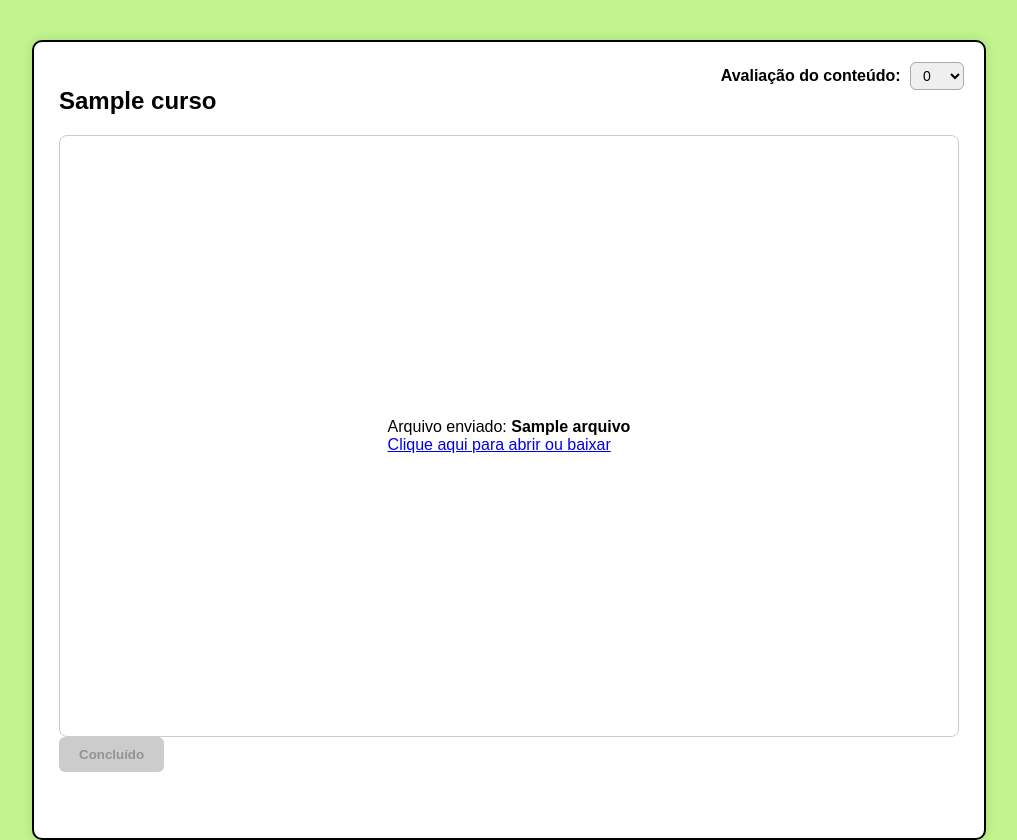
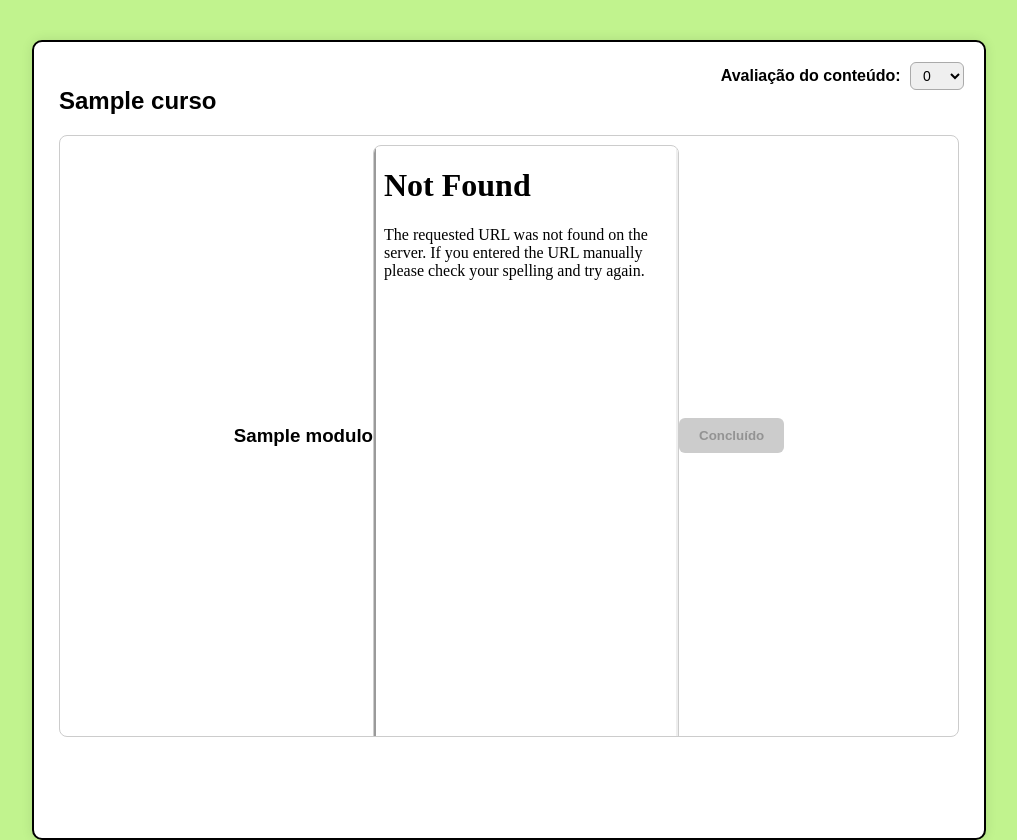
Before and after one commit to carloscll22/AMBIPAREAD, a Flask app: template templates/ver_material.html in a window 1280 px wide. Shown: the whole page, without its empty margins (131-1148 px from the left). Run offline with Flask 3, Linux system fonts and the light colour scheme; the template is opened without the code that fills it: most values are stand-ins (such as "Sample title", 1, 10 or a date in 2020).

Commit message:
Update ver_material.html

```diff
--- a/templates/ver_material.html
+++ b/templates/ver_material.html
@@ -117,17 +117,18 @@
     <h2>{{ curso.nome }}</h2>
 
     <div class="pdf-viewer" id="pdf-container">
-      {% if curso.arquivo %}
-        {% if curso.arquivo.endswith('.pdf') %}
-          <canvas id="pdf-canvas"></canvas>
-        {% else %}
-          <p>Arquivo enviado: <strong>{{ curso.arquivo }}</strong><br>
-          <a href="{{ url_for('static', filename=curso.arquivo) }}" target="_blank">Clique aqui para abrir ou baixar</a></p>
-        {% endif %}
-      {% else %}
-        <p>Nenhum conteúdo foi anexado a este curso.</p>
-      {% endif %}
+      {% if curso.modulos %}
+  {% for modulo in curso.modulos %}
+    <h3>{{ modulo.titulo }}</h3>
+    <div class="pdf-viewer">
+      <iframe src="{{ url_for('static', filename=modulo.arquivo) }}" width="100%" height="600px"></iframe>
     </div>
+    <br>
+  {% endfor %}
+{% else %}
+  <p>Nenhum módulo cadastrado.</p>
+{% endif %}
+
 
     {% if curso.arquivo and curso.arquivo.endswith('.pdf') %}
     <div class="controls">
```
